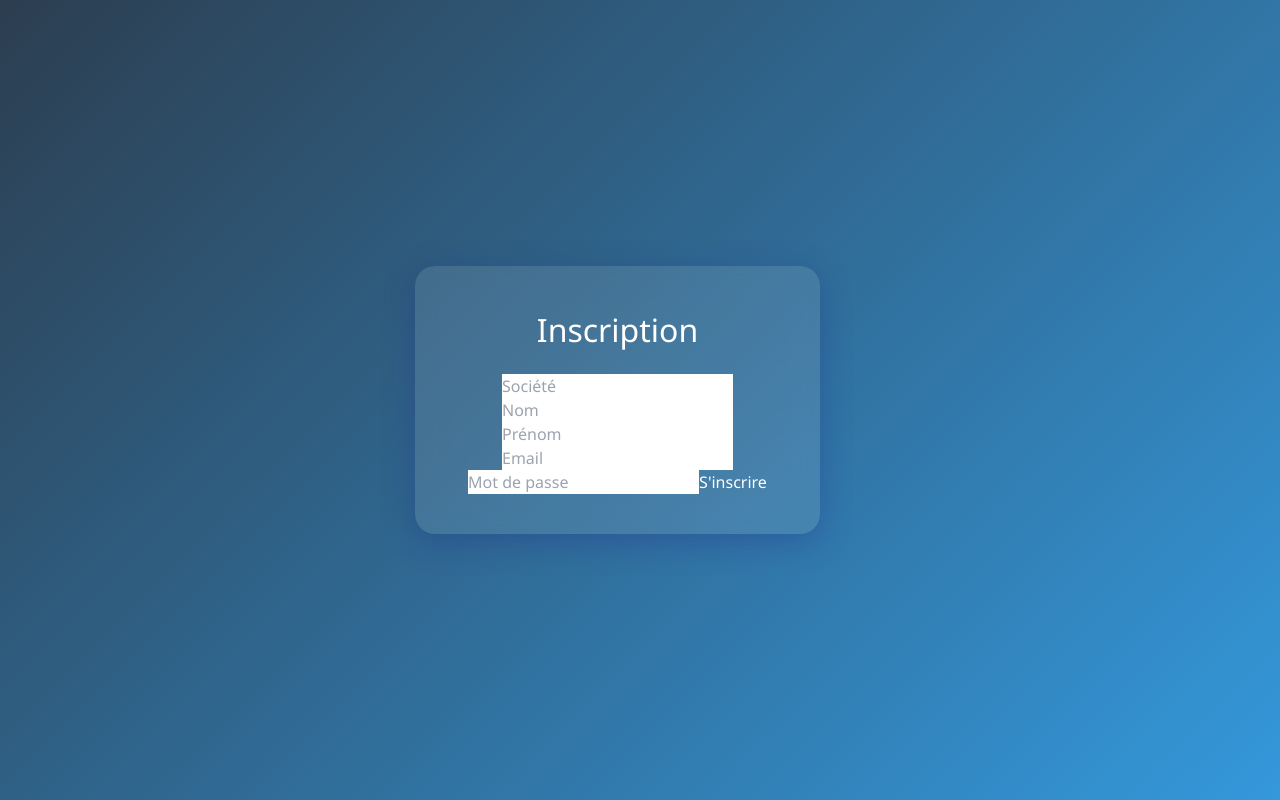
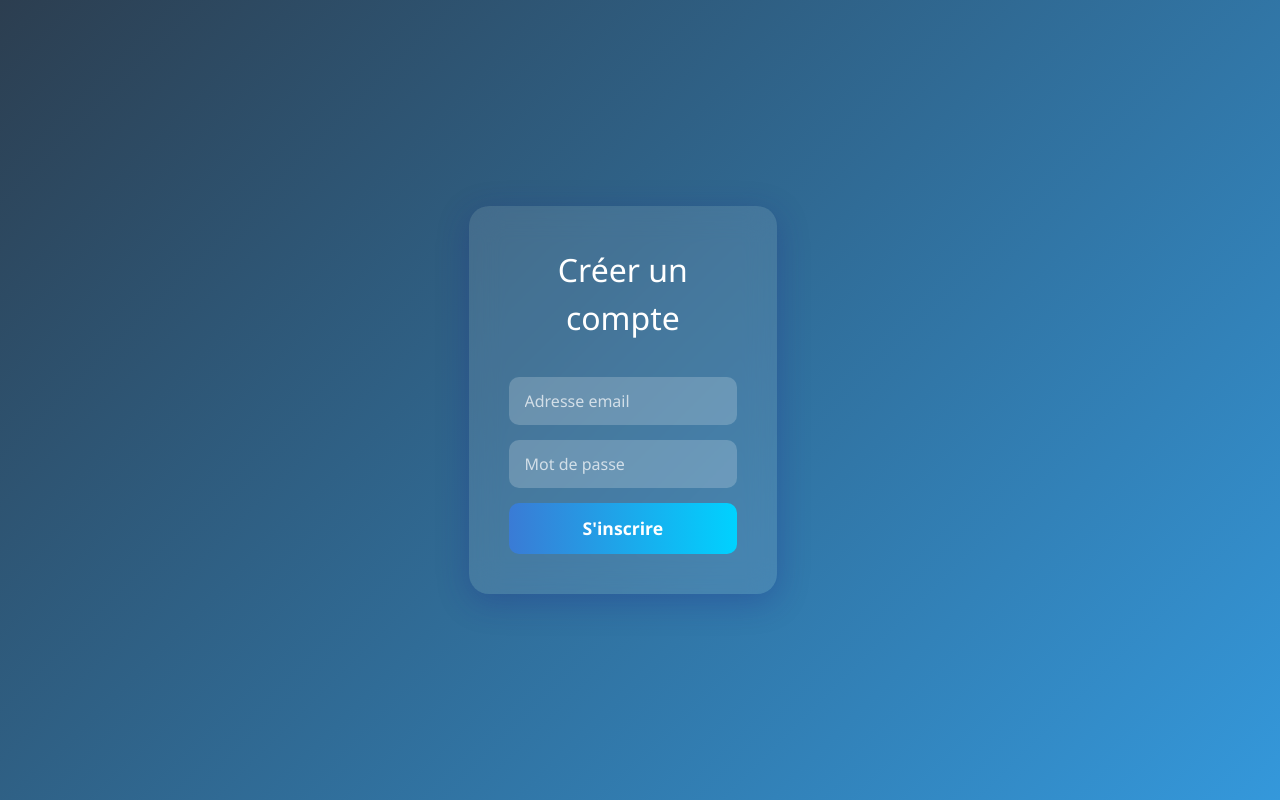
Before and after one commit to OneOffsas/OneOFFClaim, a React (Vite) app: page /register in a window 1280 px wide. Built offline with nearby package versions, Linux system fonts and the light colour scheme; the HTML template or start-up script is replaced by a standard one.

Commit message:
Update Register.jsx

```diff
--- a/src/pages/Register.jsx
+++ b/src/pages/Register.jsx
@@ -1,21 +1,14 @@
-import React, { useState } from 'react';
-import './register.css';
-import axios from 'axios';
+import React, { useState } from "react";
+import { createUserWithEmailAndPassword } from "firebase/auth";
+import { auth } from "../firebase"; // Assure-toi que ce fichier est bien configuré
+import "./register.css";
 
 function Register() {
   const [formData, setFormData] = useState({
-    Societe: '',
-    Nom: '',
-    Prenom: '',
-    Email: '',
-    MotDePasse: '',
-    Role: 'client',
-    Actif: 'oui',
-    Date_Inscription: new Date().toLocaleDateString('fr-FR'),
-    Derniere_Connexion: '',
+    email: "",
+    password: "",
   });
-
-  const [message, setMessage] = useState('');
+  const [message, setMessage] = useState("");
 
   const handleChange = (e) => {
     setFormData({ ...formData, [e.target.name]: e.target.value });
@@ -23,58 +16,39 @@ function Register() {
 
   const handleSubmit = async (e) => {
     e.preventDefault();
-    setMessage('⏳ Enregistrement en cours...');
+    setMessage("⏳ Création du compte...");
 
     try {
-      const response = await axios.post('https://script.google.com/macros/s/AKfycbzm3MrvKRQy75IMnHosYHC1zHvIIxq-kf53ZwV9J2YatrP6C90MCO7JJHjSFxOnQdle/exec', null, {
-        params: {
-          action: 'registerUser',
-          Societe: formData.Societe,
-          Nom: formData.Nom,
-          Prenom: formData.Prenom,
-          Email: formData.Email,
-          MotDePasse: formData.MotDePasse,
-          Role: formData.Role,
-          Actif: formData.Actif,
-          Date_Inscription: formData.Date_Inscription,
-          Derniere_Connexion: '',
-        },
-      });
-
-      if (response.data.result === 'success') {
-        setMessage('✅ Inscription réussie');
-        setFormData({
-          Societe: '',
-          Nom: '',
-          Prenom: '',
-          Email: '',
-          MotDePasse: '',
-          Role: 'client',
-          Actif: 'oui',
-          Date_Inscription: new Date().toLocaleDateString('fr-FR'),
-          Derniere_Connexion: '',
-        });
-      } else {
-        setMessage('❌ Erreur : ' + response.data.message);
-      }
+      await createUserWithEmailAndPassword(auth, formData.email, formData.password);
+      setMessage("✅ Inscription réussie !");
     } catch (error) {
-      console.error(error);
-      setMessage('❌ Erreur réseau. Vérifie ta connexion ou ton script Google.');
+      setMessage(`❌ Erreur : ${error.message}`);
     }
   };
 
   return (
     <div className="register-container">
-      <h2>Inscription</h2>
-      <form onSubmit={handleSubmit}>
-        <input name="Societe" placeholder="Société" value={formData.Societe} onChange={handleChange} required />
-        <input name="Nom" placeholder="Nom" value={formData.Nom} onChange={handleChange} required />
-        <input name="Prenom" placeholder="Prénom" value={formData.Prenom} onChange={handleChange} required />
-        <input type="email" name="Email" placeholder="Email" value={formData.Email} onChange={handleChange} required />
-        <input type="password" name="MotDePasse" placeholder="Mot de passe" value={formData.MotDePasse} onChange={handleChange} required />
+      <form className="register-form" onSubmit={handleSubmit}>
+        <h2>Créer un compte</h2>
+        <input
+          type="email"
+          name="email"
+          placeholder="Adresse email"
+          value={formData.email}
+          onChange={handleChange}
+          required
+        />
+        <input
+          type="password"
+          name="password"
+          placeholder="Mot de passe"
+          value={formData.password}
+          onChange={handleChange}
+          required
+        />
         <button type="submit">S'inscrire</button>
+        {message && <p className="register-message">{message}</p>}
       </form>
-      <p className="message">{message}</p>
     </div>
   );
 }
```
